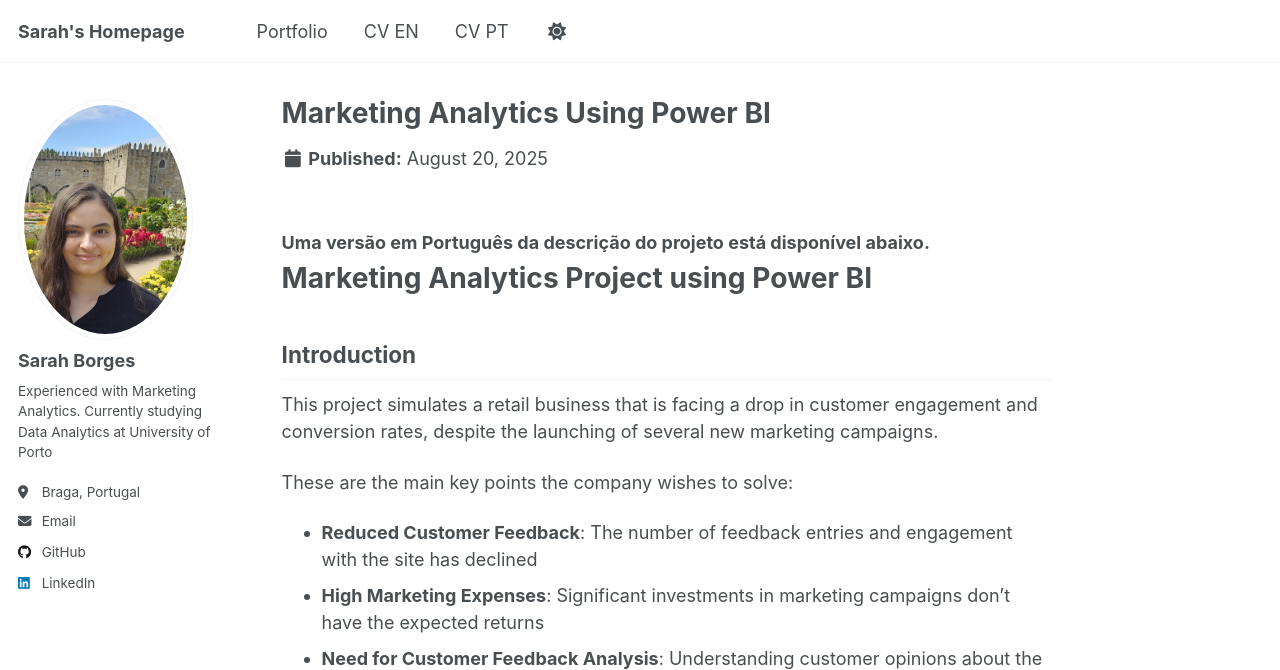
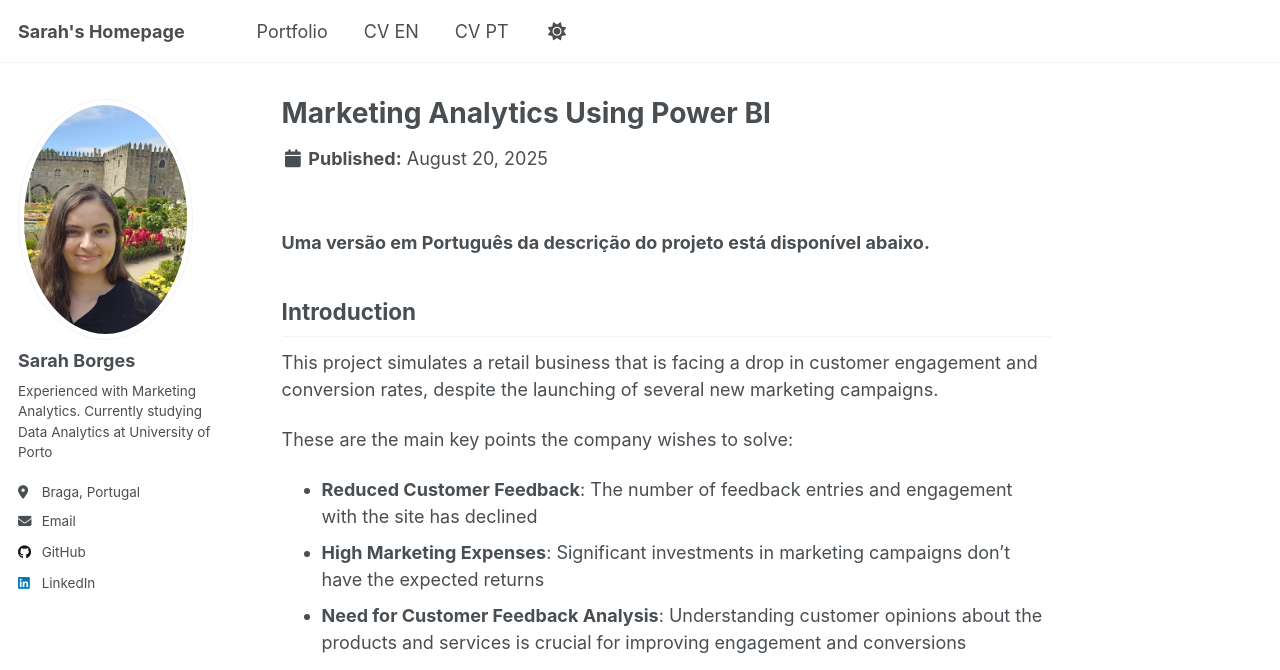
Before and after one commit to sarah-borges-data/sarah-borges-data.github.io, a Jekyll site: the page built from _portfolio/marketing-analytics.html, in a window 1280 px wide and 900 px high, cut to the strip 0-670 px from the top of the window. Built offline with Jekyll 4.4.1, drawn with Linux system fonts in a browser that asks for light colours; a script that is not in the unit is left out.

Commit message:
Update marketing-analytics.html

```diff
--- a/_portfolio/marketing-analytics.html
+++ b/_portfolio/marketing-analytics.html
@@ -6,8 +6,6 @@ collection: portfolio
 
 
 <h3>Uma versão em Português da descrição do projeto está disponível abaixo.</h3>
-
-<h1>Marketing Analytics Project using Power BI</h1>
 
 <h2>Introduction</h2>
 <p>
```
